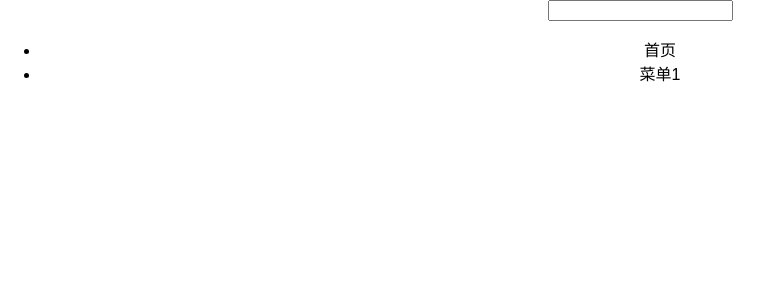
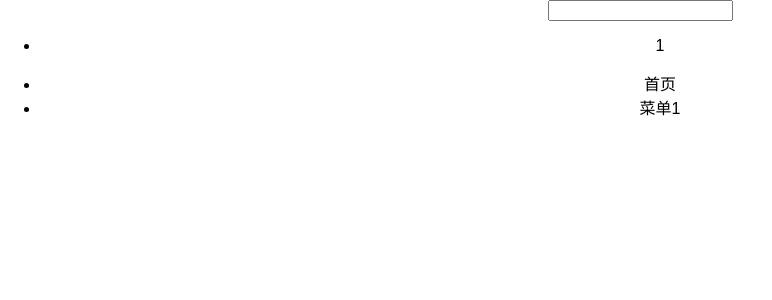
Before and after one commit to Akunsama/hu1, a React (Create React App) app in the folder reduxdemo/: page / in a window 1280 px wide. Shown: the top 300 px of the page, without its empty margins (0-772 px from the left). Built offline with nearby package versions, Linux system fonts and the light colour scheme.

Commit message:
todolist

```diff
--- a/reduxdemo/src/components/header/Header.js
+++ b/reduxdemo/src/components/header/Header.js
@@ -1,13 +1,15 @@
 import React, {Component} from 'react';
+import Items from '../item/item'
 
 class Header extends Component {
 	constructor(props){
 		super(props);
 		this.state = {
-			value:''
+			value:'',
+			todos:[{
+				value:'1'
+			}]
 		}
-		this.changeValue = this.changeValue.bind(this)
-		this.changeConfirm = this.changeConfirm.bind(this)
 	}
 
 	changeValue(e){
@@ -19,7 +21,14 @@ class Header extends Component {
 
 	changeConfirm(e){
 		if(e.keyCode==13){
-
+			let val = e.target.value;
+			let item = {
+				value:val
+			}
+			this.state.todos.push(item)
+			this.setState({
+				todos:this.state.todos
+			})
 		}
 		e.preventDefault();
 	}
@@ -27,7 +36,17 @@ class Header extends Component {
 	render() {
 		return(
 			<div className="com-header">
-			<input type="text" value={this.state.value} onChange={this.changeValue} onKeyUp={this.changeConfirm}/>
+			<input type="text" value={this.state.value} onChange={this.changeValue.bind(this)} onKeyUp={this.changeConfirm.bind(this)}/>
+			<ul>
+
+
+				{
+					this.state.todos.map((todo,index)=>{
+
+						return (<Items key={index} value={todo.value} />)
+					})
+				}
+			</ul>
       </div>
 		);
 	}
--- /dev/null
+++ b/reduxdemo/src/components/item/item.js
@@ -0,0 +1,12 @@
+import React, {Component} from 'react';
+
+ class Items extends Component{
+
+    render(){
+        return (
+            <li>{this.props.value}</li>
+        )
+    }
+}
+
+export default Items
```
